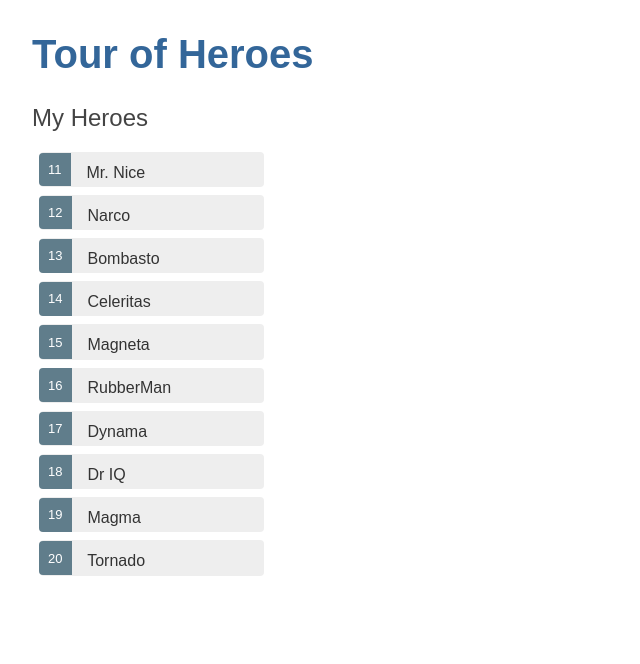
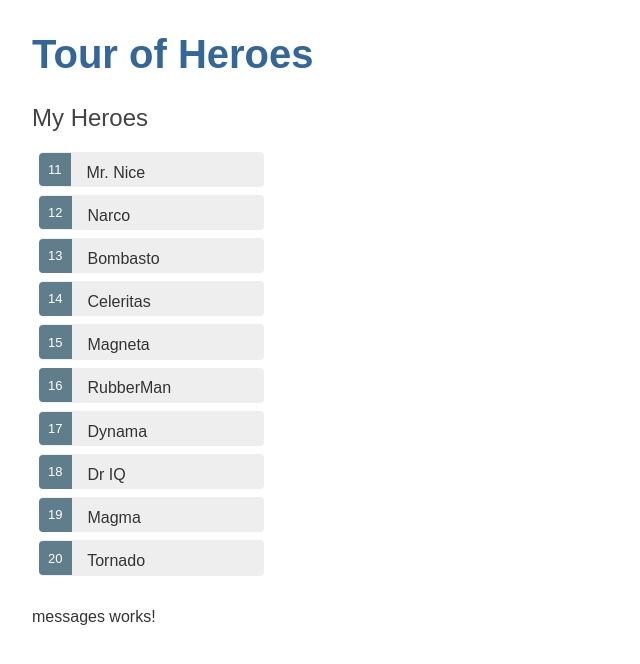
Before and after one commit to ozaki25/angular_tutorial, an Angular app: page / in a window 1280 px wide. Shown: the top 664 px of the page, without its empty margins (0-640 px from the left). Built offline with nearby package versions, Linux system fonts and the light colour scheme.

Commit message:
add messages component

```diff
--- a/src/app/app.component.html
+++ b/src/app/app.component.html
@@ -1,2 +1,3 @@
-<h1>{{title}}</h1>
+<h1>{{ title }}</h1>
 <app-heroes></app-heroes>
+<app-messages></app-messages>
--- a/src/app/app.module.ts
+++ b/src/app/app.module.ts
@@ -5,12 +5,14 @@ import { NgModule } from '@angular/core';
 import { AppComponent } from './app.component';
 import { HeroesComponent } from './heroes/heroes.component';
 import { HeroDetailComponent } from './hero-detail/hero-detail.component';
+import { MessagesComponent } from './messages/messages.component';
 
 @NgModule({
   declarations: [
     AppComponent,
     HeroesComponent,
-    HeroDetailComponent
+    HeroDetailComponent,
+    MessagesComponent
   ],
   imports: [
     BrowserModule,
--- /dev/null
+++ b/src/app/messages/messages.component.html
@@ -0,0 +1 @@
+<p>messages works!</p>
--- /dev/null
+++ b/src/app/messages/messages.component.ts
@@ -0,0 +1,15 @@
+import { Component, OnInit } from '@angular/core';
+
+@Component({
+  selector: 'app-messages',
+  templateUrl: './messages.component.html',
+  styleUrls: ['./messages.component.scss']
+})
+export class MessagesComponent implements OnInit {
+
+  constructor() { }
+
+  ngOnInit() {
+  }
+
+}
```
Also changed, not shown: src/app/messages/messages.component.scss (added), 1 other file (tests, documents, lock files or other folders).
